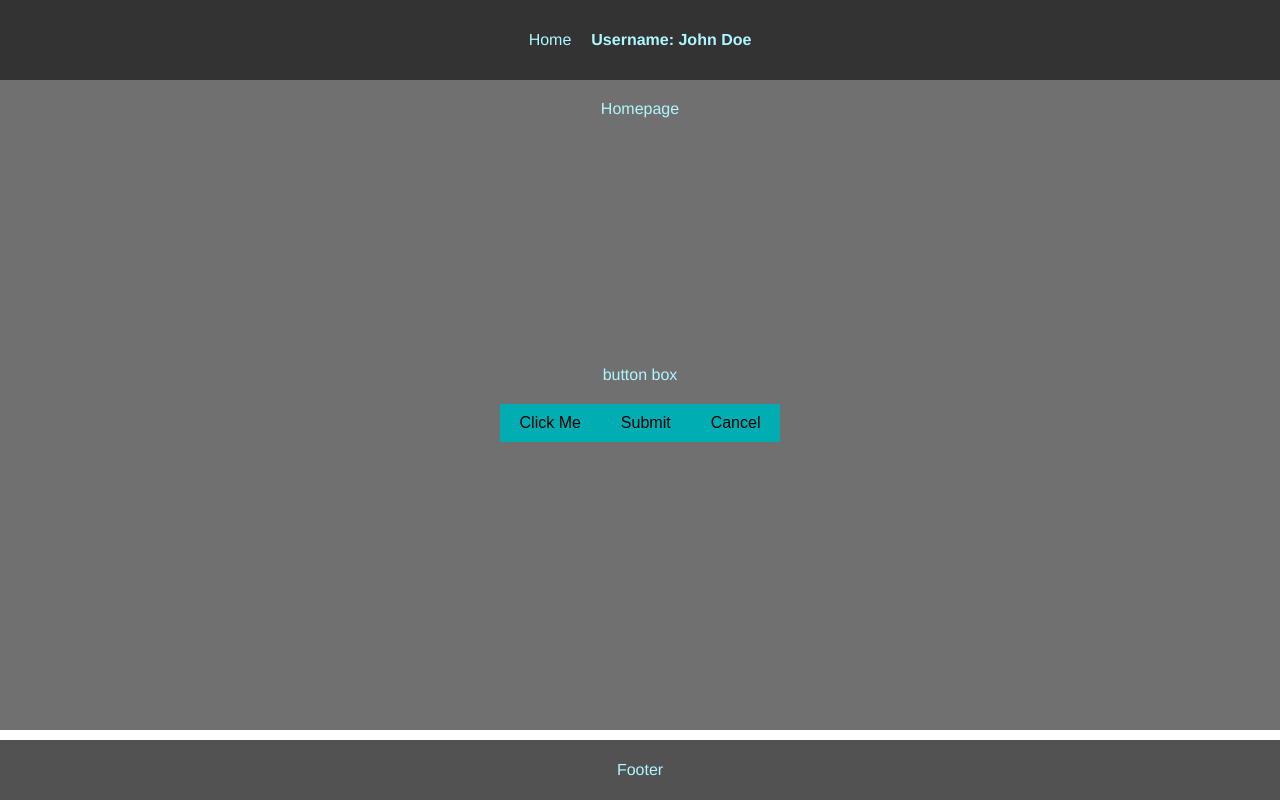
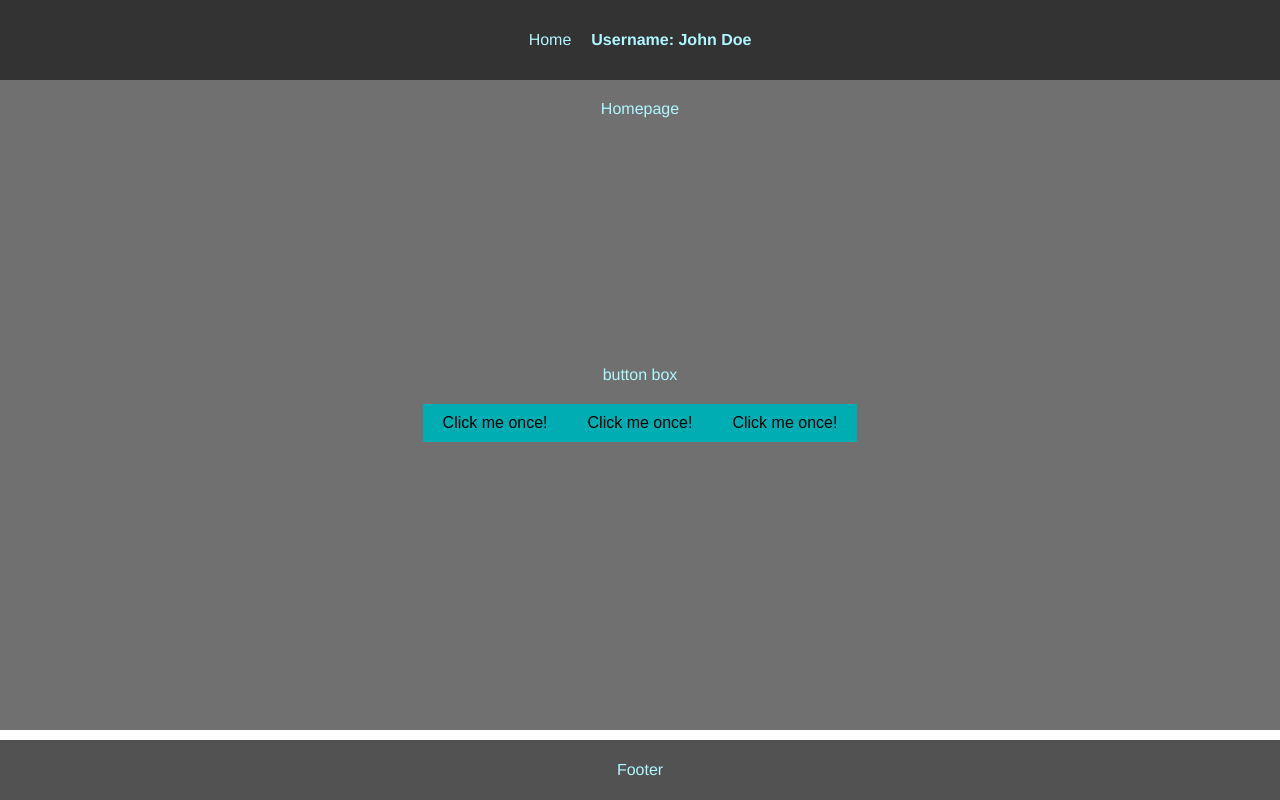
Before and after one commit to RomainBilly0/TP3-4VUE, a Vue app: page / in a window 1280 px wide. Built offline with nearby package versions, Linux system fonts and the light colour scheme.

Commit message:
Ex7: Base button completed

```diff
--- a/src/components/BaseButton.vue
+++ b/src/components/BaseButton.vue
@@ -1,17 +1,22 @@
-<script setup>
-import { defineProps } from 'vue';
+<template>
+  <button :disabled="isDisabled" @click="handleClick" class="glow-on-hover" type="button" >{{ isDisabled ? "Button disabled" : "Click me once!" }}</button>
+</template>
 
-const props = defineProps({
-  label: {
-    type: String,
-    required: true
+<script>
+export default {
+  data() {
+    return {
+      isDisabled: false,
+    };
+  },
+  methods: {
+    handleClick() {
+      this.isDisabled = true;
+
+    }
   }
-});
+};
 </script>
-
-<template>
-  <button>{{ props.label }}</button>
-</template>
 
 <style scoped>
 
--- a/src/pages/HomePage.vue
+++ b/src/pages/HomePage.vue
@@ -10,9 +10,9 @@ import BaseButton from "../components/BaseButton.vue";
     <div id="button-box">
       button box
       <div id="button-list">
-        <BaseButton class="btn-primary" label="Click Me"/>
-        <BaseButton class="btn-primary" label="Submit"/>
-        <BaseButton class="btn-primary" label="Cancel"/>
+        <BaseButton class="btn-primary" label="enabled" />
+        <BaseButton class="btn-primary" label="disabled" />
+        <BaseButton class="btn-primary" label="Button with color prop" />
       </div>
     </div>
   </div>
@@ -27,20 +27,27 @@ import BaseButton from "../components/BaseButton.vue";
 
 .btn-primary {
   border: none;
-  color: black;
   background-color: #00adb3;
   padding: 10px 20px;
   font-size: 16px;
   cursor: pointer;
   transition: transform 0.2s, background-color 0.2s;
 }
-.btn-primary:hover {
+
+.btn-primary:not(:disabled):hover {
   color: grey;
   background-color: #aff7ff;
   transform: scale(1.1);
 }
-.btn-primary:active {
+
+.btn-primary:not(:disabled):active {
   transform: scale(0.95);
+}
+
+.btn-primary:disabled {
+  background-color: #bdf7ff;
+  color: #ababab;
+  cursor: not-allowed;
 }
 
 #button-box {
```
